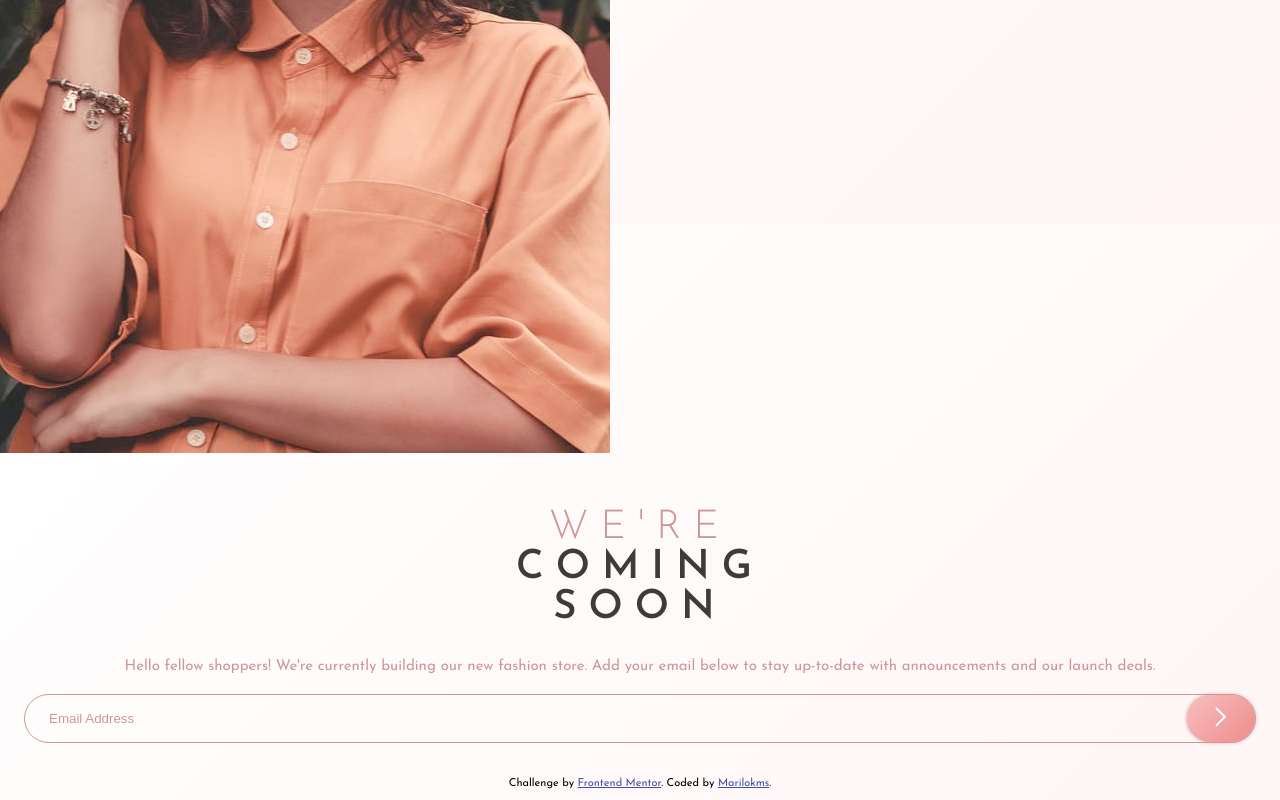
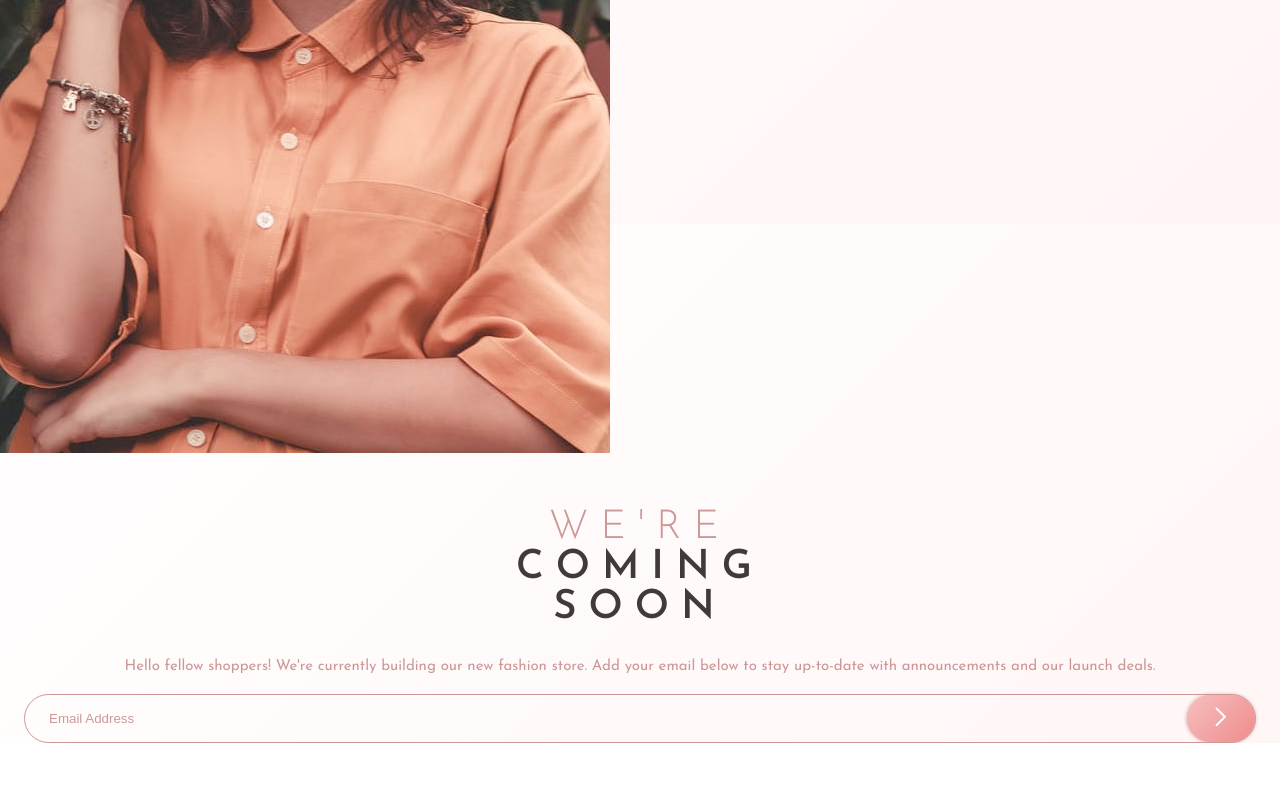
Before and after one commit to Marilok/base-apparel-coming-soon-master, a plain HTML site: page index.html in a window 1280 px wide. Shown: the part 576-1376 px from the top of the page. After the commit the page ends 1319 px from the top, so only its background shows below. Drawn offline with Linux system fonts and the light colour scheme.

Commit message:
Comment footer

```diff
--- a/index.html
+++ b/index.html
@@ -45,12 +45,12 @@
     </form>
   </div>
 
-  <footer>
+  <!--footer>
     <p class="attribution">
       Challenge by <a href="https://www.frontendmentor.io?ref=challenge" target="_blank">Frontend Mentor</a>.
       Coded by <a href="#">Marilokms</a>.
     </p>
-  </footer>
+  </footer-->
 </body>
 
 </html>
```
